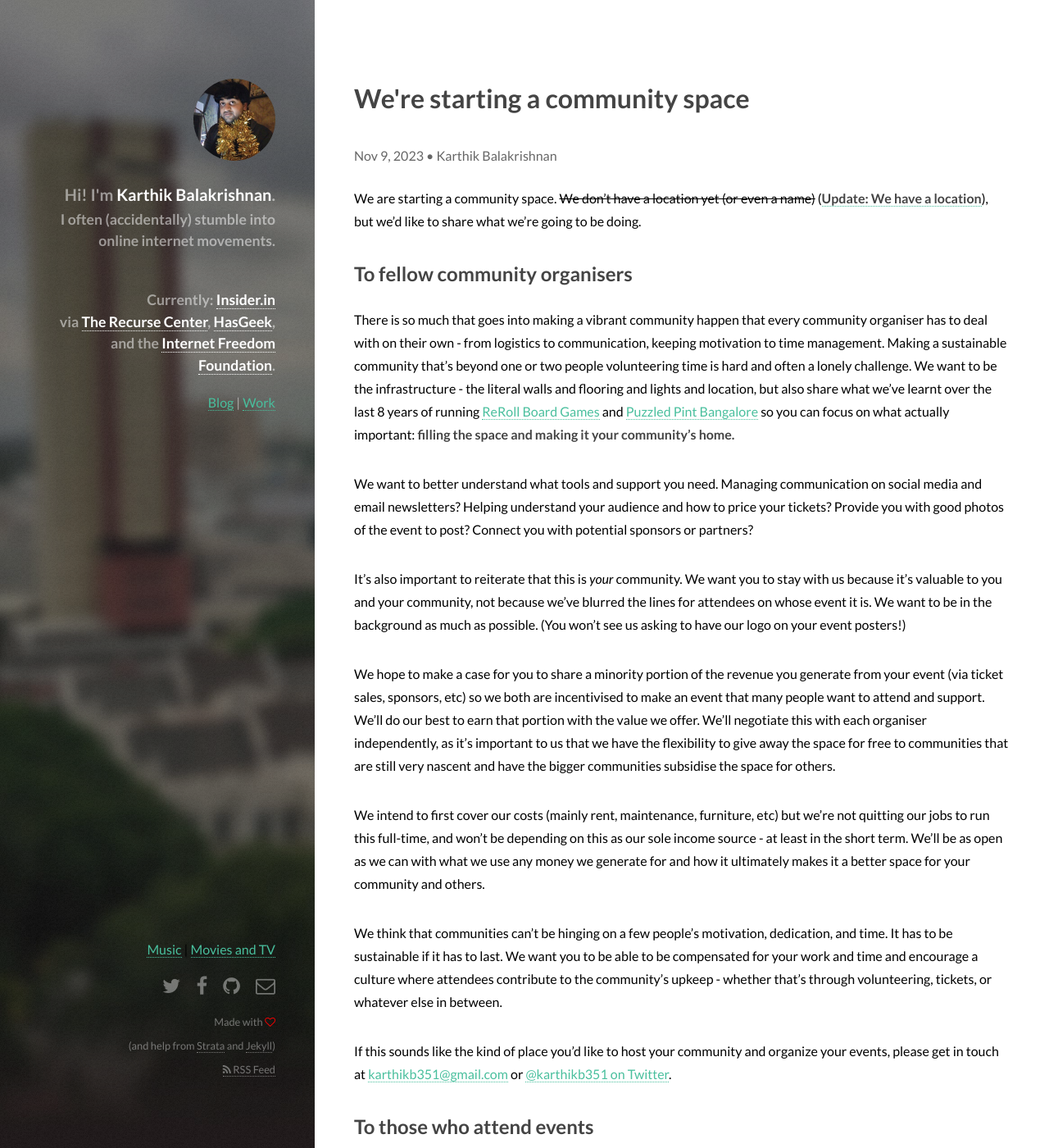
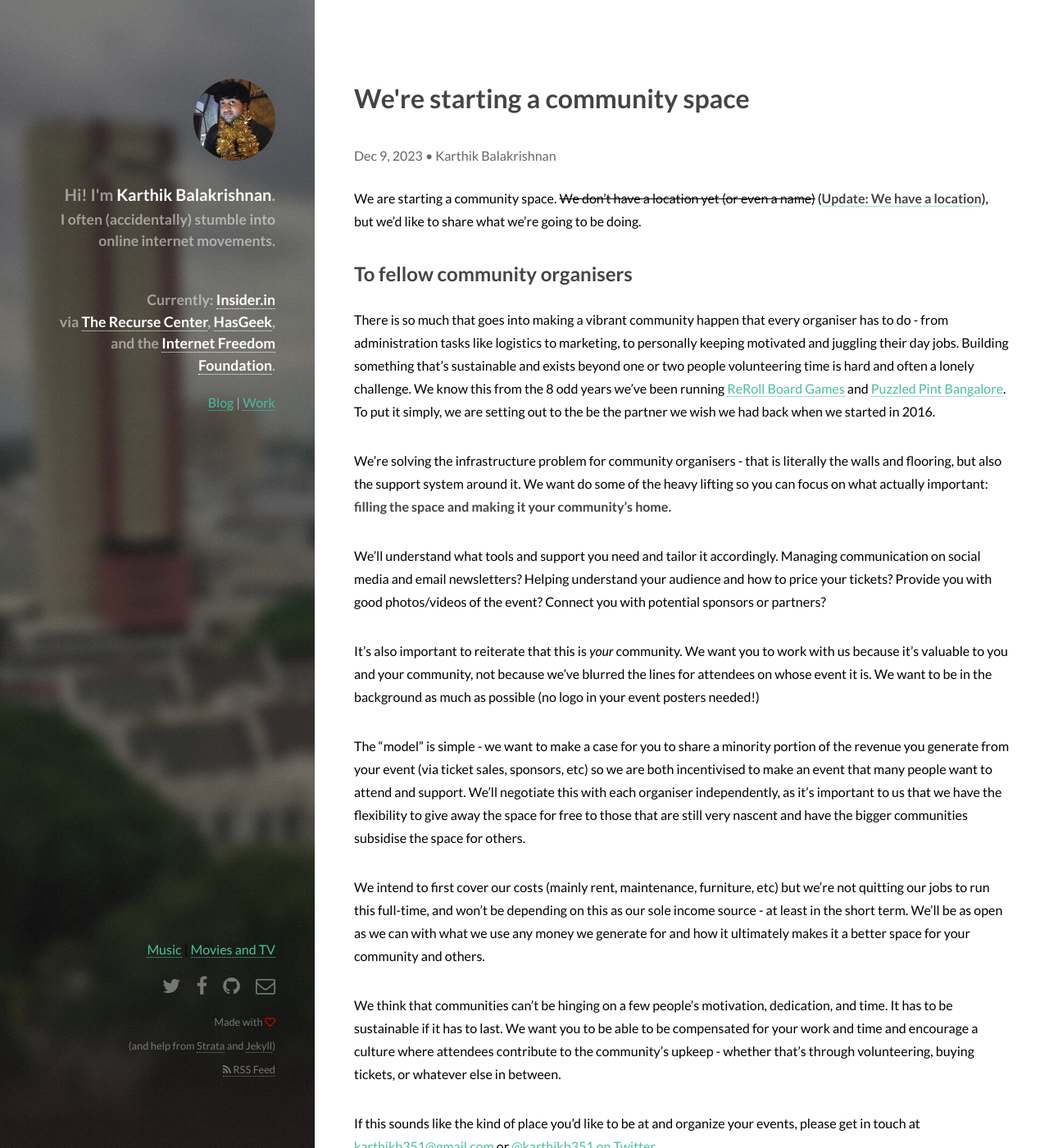
Before and after one commit to karthikb351/karthikb351, a Jekyll site: the page built from _posts/2023-11-09-the-hex-project.md, in a window 1280 px wide and 1400 px high. Shown: the whole window at 82% size. Built offline with Jekyll 4.4.1, drawn with Linux system fonts in a browser that asks for light colours; comment, search, counter and statistics services are not loaded; some of the changed text lies outside the part shown.

Commit message:
rewrite copy

```diff
--- a/_posts/2023-11-09-the-hex-project.md
+++ b/_posts/2023-11-09-the-hex-project.md
@@ -1,12 +1,12 @@
 ---
 layout: post
 title: "We're starting a community space"
-date: 2023-11-09 21:00:00 +0530
+date: 2023-12-09 21:00:00 +0530
 categories: [hex-project]
 permalink: "/blog/the-hex-project"
-description: "We don't have a location yet (or even a name), but we'd like to share what we're going to be doing."
+description: "We don't have a name yet, but we'd like to share what we're going to be doing."
 excerpt: >
-    <p>We don't have a location yet (or even a name), but we'd like to share what we're going to be doing.</p>
+    <p>We don't have a name yet, but we'd like to share what we're going to be doing.</p>
 
 ---
 
@@ -14,31 +14,33 @@
 
 ## To fellow community organisers
 
-There is so much that goes into making a vibrant community happen that every community organiser has to deal with on their own - from logistics to communication, keeping motivation to time management. Making a sustainable community that's beyond one or two people volunteering time is hard and often a lonely challenge. We want to be the infrastructure - the literal walls and flooring and lights and location, but also share what we've learnt over the last 8 years of running [ReRoll Board Games](https://reroll.in) and [Puzzled Pint Bangalore](https://twitter.com/puzzledpintblr) so you can focus on what actually important: **filling the space and making it your community's home.**
+There is so much that goes into making a vibrant community happen that every organiser has to do - from administration tasks like logistics to marketing, to personally keeping motivated and juggling their day jobs. Building something that's sustainable and exists beyond one or two people volunteering time is hard and often a lonely challenge. We know this from the 8 odd years we've been running [ReRoll Board Games](https://reroll.in) and [Puzzled Pint Bangalore](https://twitter.com/puzzledpintblr). To put it simply, we are setting out to the be the partner we wish we had back when we started in 2016.
 
-We want to better understand what tools and support you need. Managing communication on social media and email newsletters? Helping understand your audience and how to price your tickets? Provide you with good photos of the event to post? Connect you with potential sponsors or partners?
+We're solving the infrastructure problem for community organisers - that is literally the walls and flooring, but also the support system around it. We want do some of the heavy lifting so you can focus on what actually important: **filling the space and making it your community's home.**
 
-It's also important to reiterate that this is _your_ community. We want you to stay with us because it's valuable to you and your community, not because we've blurred the lines for attendees on whose event it is. We want to be in the background as much as possible. (You won't see us asking to have our logo on your event posters!)
+We'll understand what tools and support you need and tailor it accordingly. Managing communication on social media and email newsletters? Helping understand your audience and how to price your tickets? Provide you with good photos/videos of the event? Connect you with potential sponsors or partners?
 
-We hope to make a case for you to share a minority portion of the revenue you generate from your event (via ticket sales, sponsors, etc) so we both are incentivised to make an event that many people want to attend and support. We'll do our best to earn that portion with the value we offer. We'll negotiate this with each organiser independently, as it's important to us that we have the flexibility to give away the space for free to communities that are still very nascent and have the bigger communities subsidise the space for others.
+It's also important to reiterate that this is _your_ community. We want you to work with us because it's valuable to you and your community, not because we've blurred the lines for attendees on whose event it is. We want to be in the background as much as possible (no logo in your event posters needed!)
+
+The "model" is simple - we want to make a case for you to share a minority portion of the revenue you generate from your event (via ticket sales, sponsors, etc) so we are both incentivised to make an event that many people want to attend and support. We'll negotiate this with each organiser independently, as it's important to us that we have the flexibility to give away the space for free to those that are still very nascent and have the bigger communities subsidise the space for others.
 
 We intend to first cover our costs (mainly rent, maintenance, furniture, etc) but we're not quitting our jobs to run this full-time, and won't be depending on this as our sole income source - at least in the short term. We'll be as open as we can with what we use any money we generate for and how it ultimately makes it a better space for your community and others.
 
-We think that communities can't be hinging on a few people's motivation, dedication, and time. It has to be sustainable if it has to last. We want you to be able to be compensated for your work and time and encourage a culture where attendees contribute to the community's upkeep - whether that's through volunteering, tickets, or whatever else in between.
+We think that communities can't be hinging on a few people's motivation, dedication, and time. It has to be sustainable if it has to last. We want you to be able to be compensated for your work and time and encourage a culture where attendees contribute to the community's upkeep - whether that's through volunteering, buying tickets, or whatever else in between.
 
-If this sounds like the kind of place you'd like to host your community and organize your events, please get in touch at [karthikb351@gmail.com](mailto:karthikb351@gmail.com) or [@karthikb351 on Twitter](https://twitter.com/karthikb351).
+If this sounds like the kind of place you'd like to be at and organize your events, please get in touch at [karthikb351@gmail.com](mailto:karthikb351@gmail.com) or [@karthikb351 on Twitter](https://twitter.com/karthikb351).
 
 ## To those who attend events
 
 Welcoming and inclusive spaces are hard to come by. Making friends as adults is hard. Finding a place where you can disconnect from day-to-day life and indulge in something is invaluable.
 
-We want to be the best place to participate in thoughtful, kind, and interesting community events. Communities around hobbies and interests - run by people who are passionate about them. We're going to be very picky with whom we work with to ensure every community that we host stays true to this philosophy.
+We want to be the best place to participate in thoughtful, kind, and interesting events. Communities around hobbies and interests - run by people who are passionate about them. We're going to be very picky with whom we work with to ensure every community that we host stays true to this philosophy.
 
-This is not a cafe with food & drinks. Everything we do will be scheduled with a start and end time. We decidedly don't want to be a space where people come and hang out. There are plenty of those already that do a better job than we ever could.
+We are decidedly not a cafe with food & drinks that's open every day. Everything we do will be scheduled with a start and end time.
 
 ## To Bangalore culture
 
-> Well, at least Indiranagar culture to begin with.
+Well, at least Indiranagar culture to begin with.
 
 We want to have something interesting happening every weeknight. In our experience, getting people to do something regularly after work is the key to making it a part of their lives and schedules.
 
@@ -46,10 +48,10 @@
 
 You deserve a better answer to when friends ask you what you do outside of work.
 
-> There is a great term for this in sociology called [third places](https://www.thegoodtrade.com/features/third-place-community-spaces/) which I encourage you to read for a better understanding of what we're aiming to be.
+> There is a beautiful term for this in sociology called [third places](https://www.thegoodtrade.com/features/third-place-community-spaces/) which I think encapsulates what we want to be.
 
 ## What's different about us?
 
-Hopefully a lot! We know there are already many community spaces in the city, from small cafes to dedicated event spaces. We've probably done an event at many of them (and will in the future)
+Hopefully a lot! We know there are already many community spaces in the city, from small cafes to dedicated event spaces. We've probably done an event at many of them (and will in the future!)
 
 But there is plenty of room under the tent. We aren't competing with other places and honestly believe the more options organisers have, the more we'll be able to raise the bar for everyone.
```
Also changed, not shown: _posts/2023-12-18-we-have-a-location.md (+1 -1 lines).
